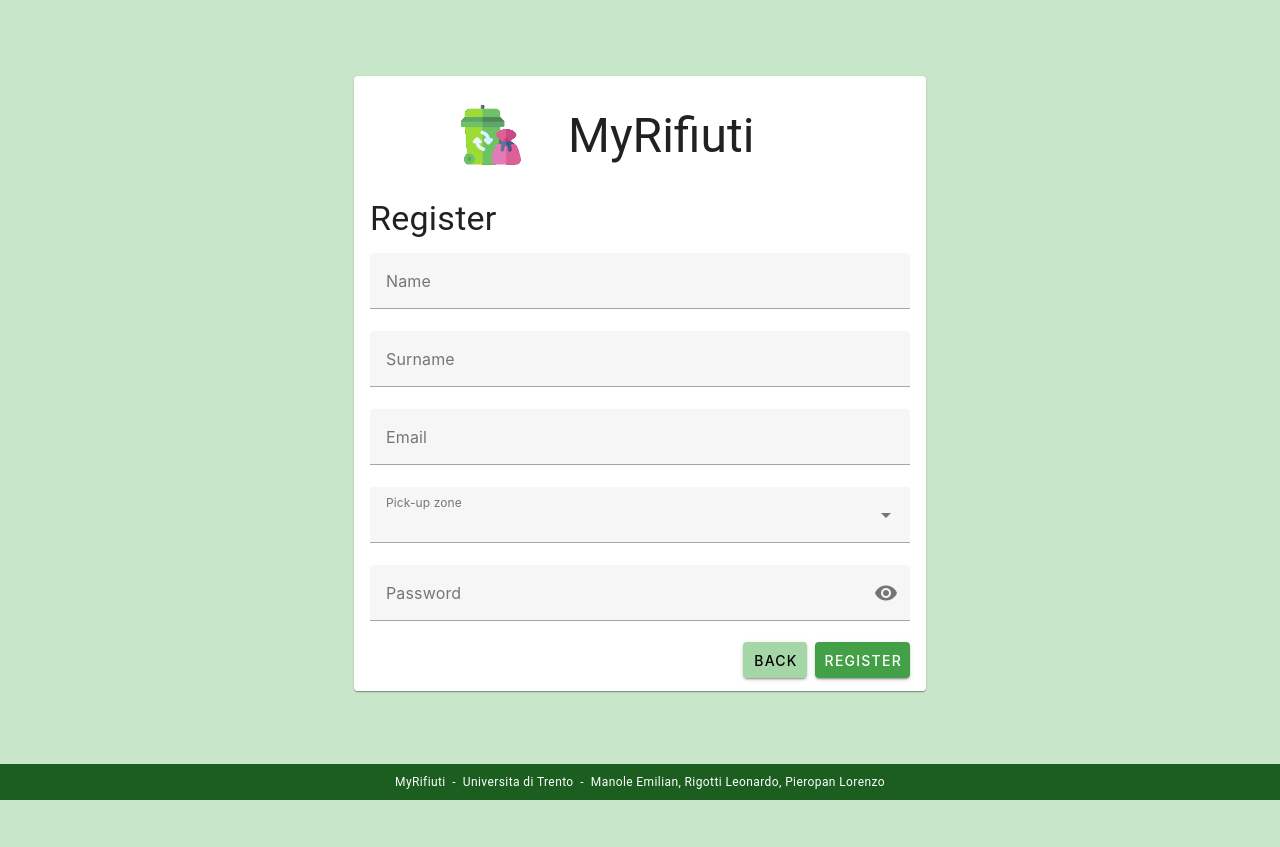
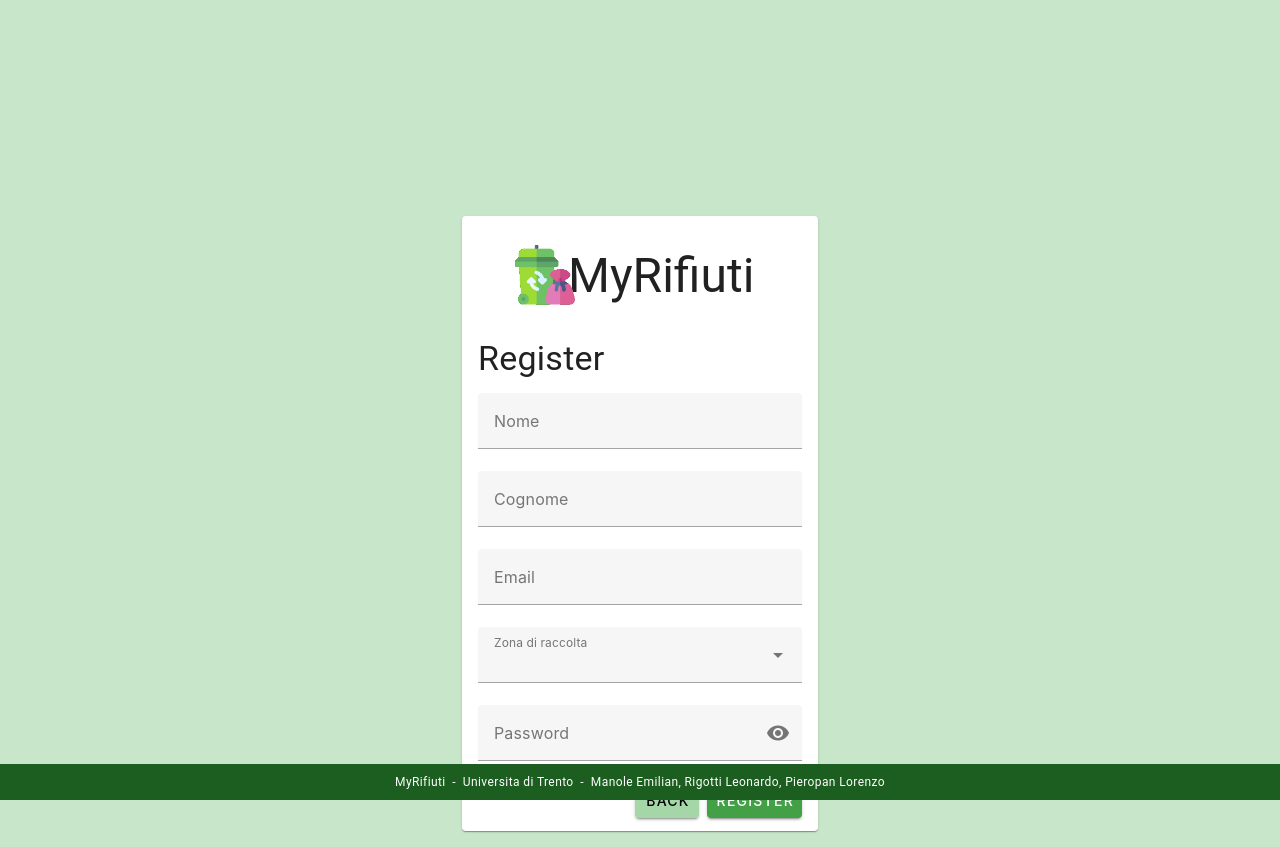
Before and after one commit to emilianmanoleuni/MyRifiuti, a Vue app in the folder client/: page /api/register in a window 1280 px wide. Before the commit the page ends 800 px from the top, so only its background shows below. Built offline with nearby package versions, Linux system fonts and the light colour scheme; no server answers; what highcharts-vue, v-calendar would draw is missing.

Commit message:
Minor UI Fix

```diff
--- a/client/src/components/Ente/EnteLogin.vue
+++ b/client/src/components/Ente/EnteLogin.vue
@@ -97,7 +97,8 @@ export default{
 
 <style scoped>
     .loginEnteBlock{
-        margin-top: 70px;
+        margin-top: 200px;
+        width: 60%;
     }
     .topBlockLogoName{
         margin-top: 2px;
--- a/client/src/components/Login.vue
+++ b/client/src/components/Login.vue
@@ -19,7 +19,7 @@
                   prepend-icon="mdi-email"
                   type="email"
                   v-model="email"
-                  placeholder="Enter your email"
+                  placeholder="Inserisci la tua email"
                   outlined
                 ></v-text-field>
 
@@ -28,7 +28,7 @@
                   prepend-icon="mdi-lock"
                   type="password"
                   v-model="password"
-                  placeholder="Enter your password"
+                  placeholder="Inserisci la tua password"
                   outlined
                 ></v-text-field>
 
@@ -93,7 +93,8 @@ export default{
 
 <style scoped>
     .loginBlock{
-      margin-top: 70px;
+      margin-top: 200px;
+      width: 60%;
     }
     .topBlockLogoName{
       margin-top: 2px;
--- a/client/src/components/Register.vue
+++ b/client/src/components/Register.vue
@@ -15,18 +15,18 @@
           <v-card-text>
             <v-form>
               <v-text-field
-                label="Name"
+                label="Nome"
                 v-model="name"
                 :error-messages="serverErrors.name"
-                placeholder="Enter your name"
+                placeholder="Inserisci il tuo nome"
                 outlined
               ></v-text-field>
 
               <v-text-field
-                label="Surname"
+                label="Cognome"
                 v-model="surname"
                 :error-messages="serverErrors.surname"
-                placeholder="Enter your surname"
+                placeholder="Inserisci il tuo cognome"
                 outlined
               ></v-text-field>
 
@@ -34,13 +34,13 @@
                 label="Email"
                 v-model="email"
                 :error-messages="serverErrors.email"
-                placeholder="Enter your email"
+                placeholder="Inserisci la tua mail"
                 type="email"
                 outlined
               ></v-text-field>
 
               <v-select
-                label="Pick-up zone"
+                label="Zona di raccolta"
                 :items="circoscrizioni"
                 :error-messages="serverErrors.zone"
                 v-model="zone"
@@ -50,7 +50,7 @@
                 label="Password"
                 v-model="password"
                 :error-messages="serverErrors.password"
-                placeholder="Enter your password"
+                placeholder="Inserisci la tua password"
                 :type="showPassword ? 'text' : 'password'"
                 outlined
                 @click:append-inner="showPassword = !showPassword"
@@ -148,10 +148,8 @@ export default {
 
 <style scoped>
   .registerBlock{
-    margin-top: 60px;
-  }
-  .loginBlock{
-    margin-top: 70px;
+    margin-top: 200px;
+    width: 60%;
   }
   .topBlockLogoName{
     margin-top: 2px;
```
